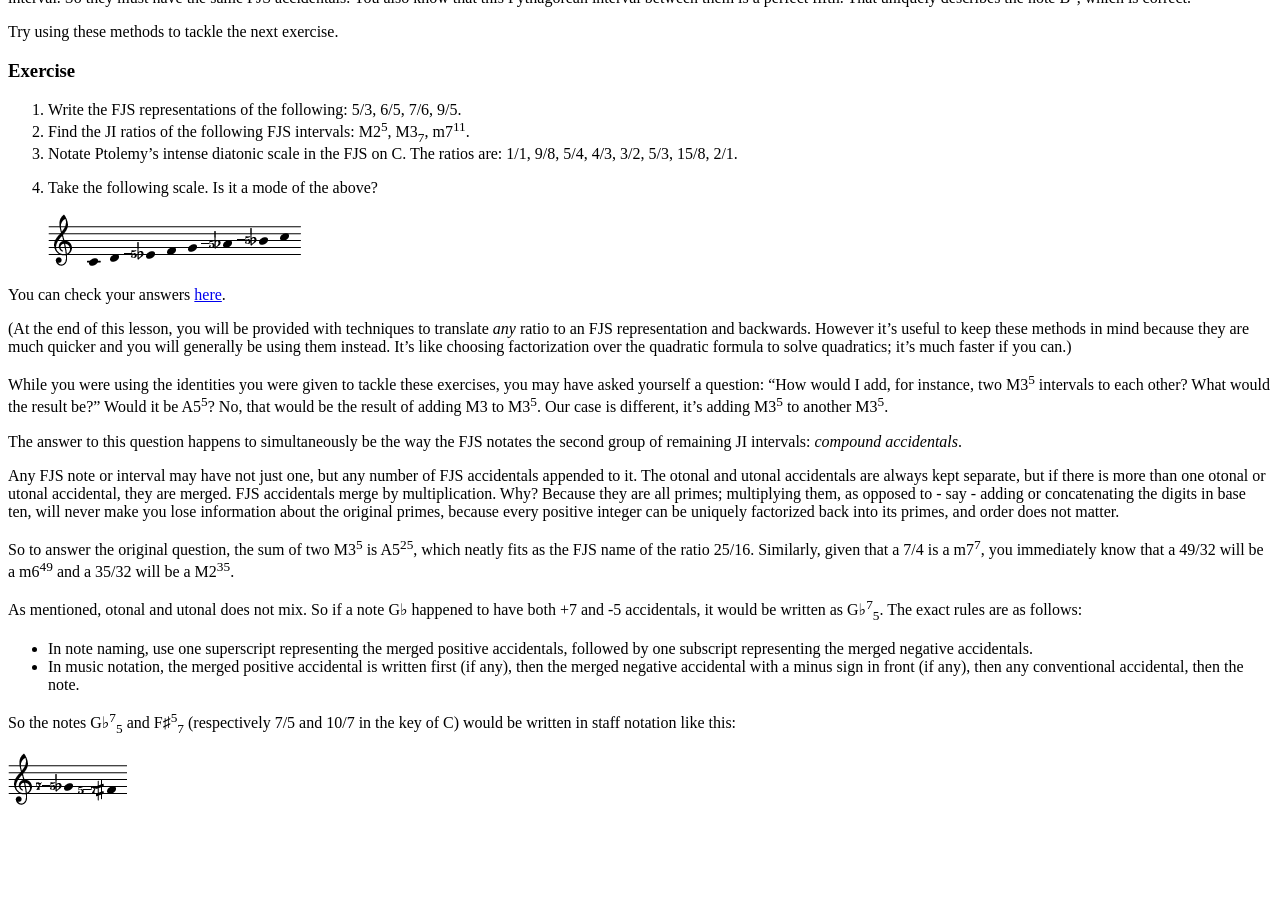
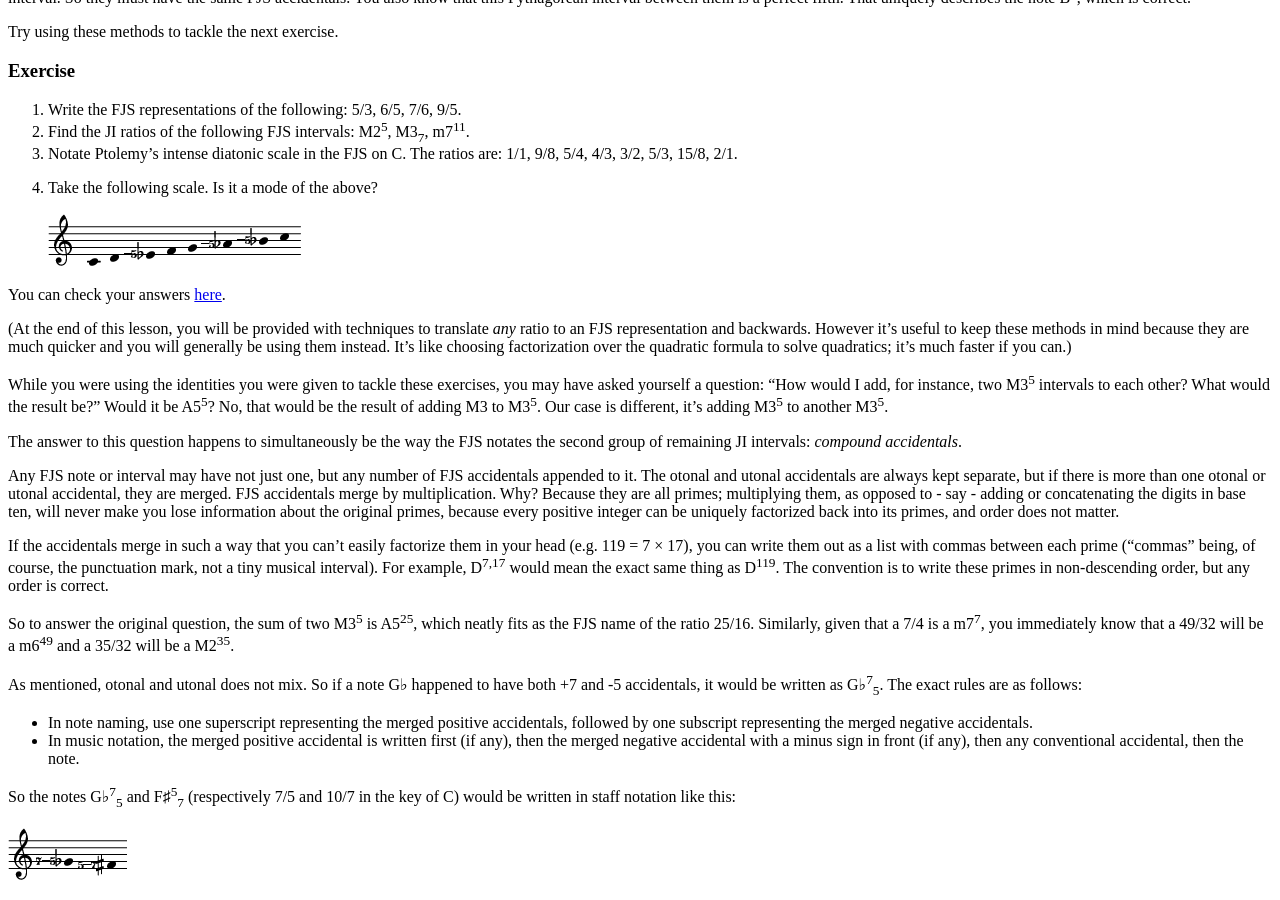
Before and after one commit to misotanni/misotanni.github.io, a Jekyll site: the page built from fjs/en/crash.md, in a window 1280 px wide and 900 px high, scrolled down 6097 px. Built offline with Jekyll 4.4.1, drawn with Linux system fonts in a browser that asks for light colours; our own code applies the rules of GitHub Pages for plain Markdown files; formulas are drawn with MathJax 3; before the commit the page ends 6922 px from its top, so only the background shows below that.

Commit message:
Update crash.md

```diff
--- a/fjs/en/crash.md
+++ b/fjs/en/crash.md
@@ -266,6 +266,8 @@
 
 Any FJS note or interval may have not just one, but any number of FJS accidentals appended to it. The otonal and utonal accidentals are always kept separate, but if there is more than one otonal or utonal accidental, they are merged. FJS accidentals merge by multiplication. Why? Because they are all primes; multiplying them, as opposed to - say - adding or concatenating the digits in base ten, will never make you lose information about the original primes, because every positive integer can be uniquely factorized back into its primes, and order does not matter.
 
+If the accidentals merge in such a way that you can't easily factorize them in your head (e.g. 119 = 7 × 17), you can write them out as a list with commas between each prime ("commas" being, of course, the punctuation mark, not a tiny musical interval). For example, D<sup>7,17</sup> would mean the exact same thing as D<sup>119</sup>. The convention is to write these primes in non-descending order, but any order is correct.
+
 So to answer the original question, the sum of two M3<sup>5</sup> is A5<sup>25</sup>, which neatly fits as the FJS name of the ratio 25/16. Similarly, given that a 7/4 is a m7<sup>7</sup>, you immediately know that a 49/32 will be a m6<sup>49</sup> and a 35/32 will be a M2<sup>35</sup>.
 
 As mentioned, otonal and utonal does not mix. So if a note G♭ happened to have both +7 and -5 accidentals, it would be written as G♭<sup>7</sup><sub>5</sub>. The exact rules are as follows:
```
